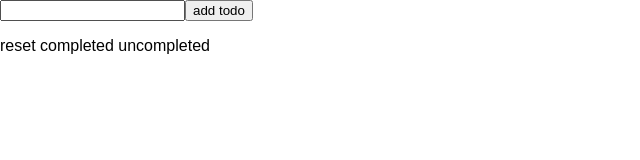
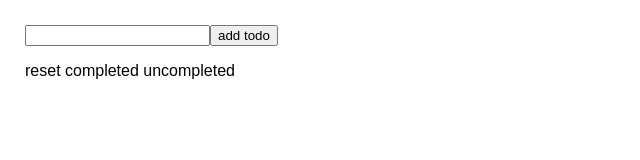
Before and after one commit to nikolfin/cra, a React app: page / in a window 1280 px wide. Shown: the whole page, without its empty margins (0-640 px from the left). Built offline with nearby package versions, Linux system fonts and the light colour scheme.

```diff
--- a/src/index.css
+++ b/src/index.css
@@ -1,5 +1,5 @@
 body {
   margin: 0;
-  padding: 0;
+  padding: 25px;
   font-family: sans-serif;
 }
```
Also changed, not shown: src/containers/App.js (+9 -3 lines), 1 other file.
